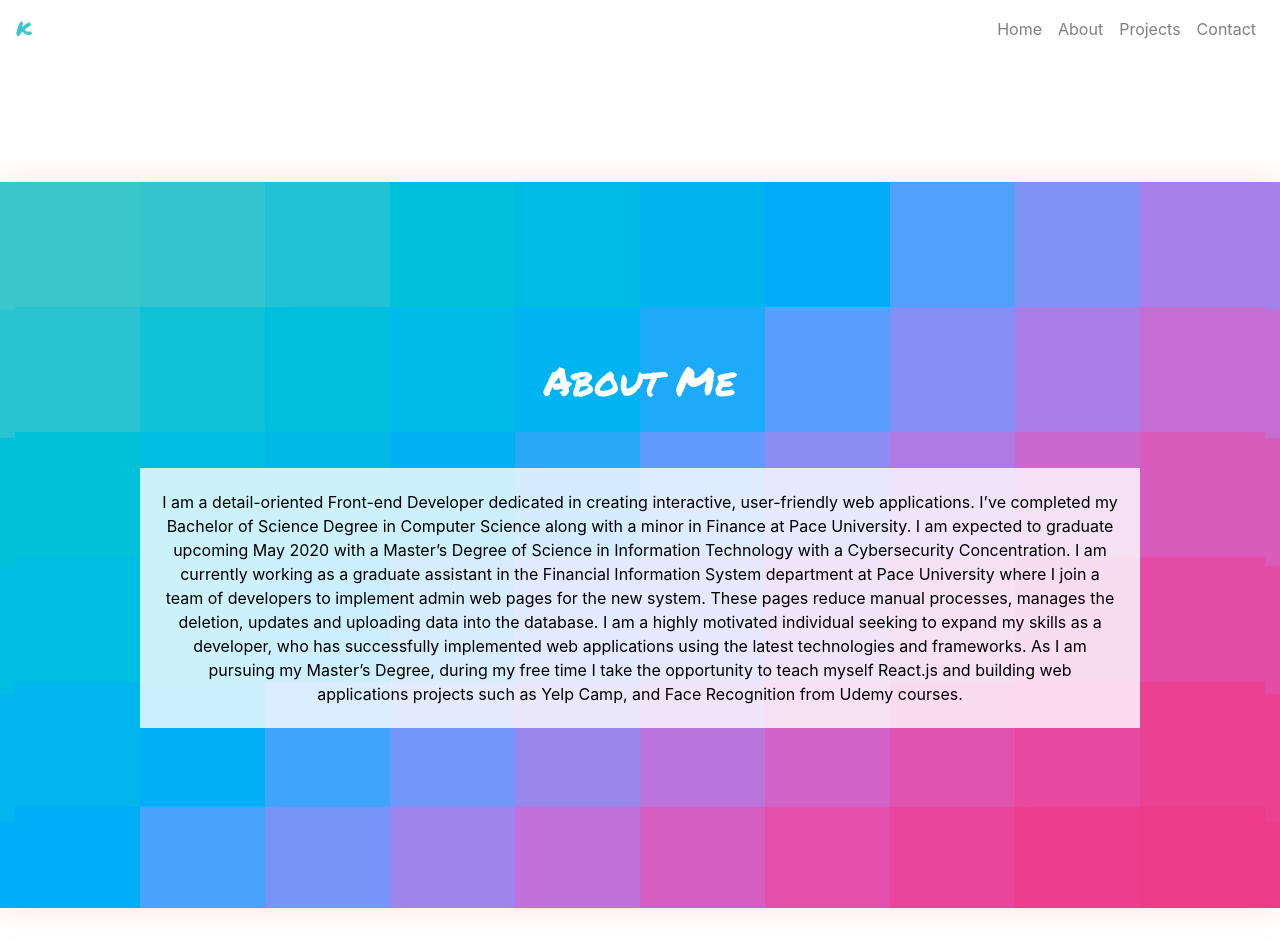
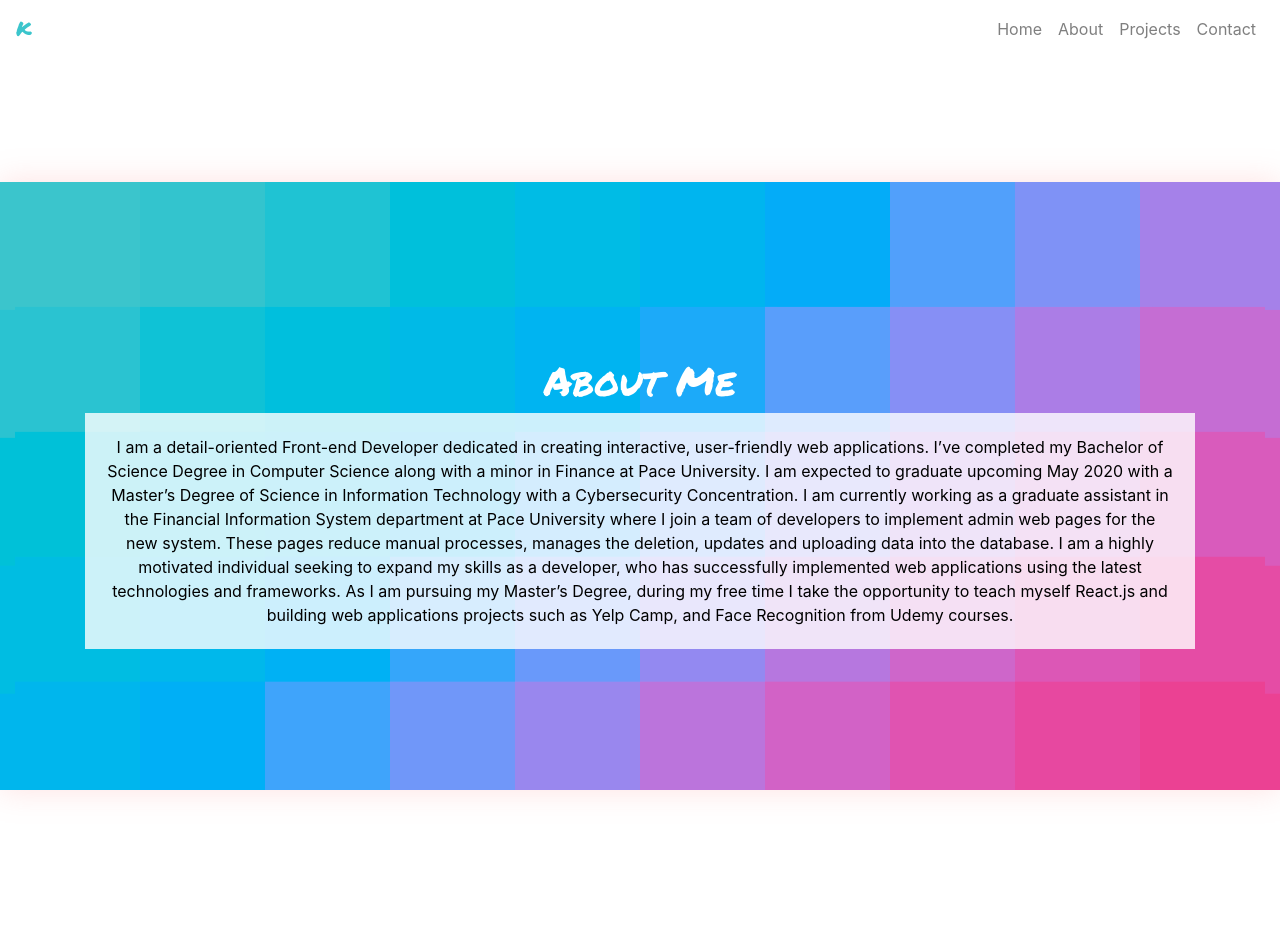
Before and after one commit to ksaini75/Portfolio_2020, a React (Create React App) app: page /About in a window 1280 px wide. Shown: the top 950 px of the page. Built offline with nearby package versions, Linux system fonts and the light colour scheme; a web font is replaced by a local one.

Commit message:
updating the styles for the About.js

```diff
--- a/src/Styles/About.css
+++ b/src/Styles/About.css
@@ -22,13 +22,7 @@ body{
    background-size: cover;
 }
 
-.aboutContainer{
-        /* margin: 5%; */
 
-
-
-
-}
 
 .aboutTitle{
         text-align: center;
@@ -39,7 +33,7 @@ body{
 
 }
 .aboutContent{
-        margin: 55px;
+
         color:black;
         text-align: center;
         background-color: rgba(255, 255, 255, 0.8);
--- a/src/components/About.js
+++ b/src/components/About.js
@@ -16,7 +16,7 @@ const About = () => (
   <Container>
   <h1 className ="aboutTitle">About Me</h1>
   <Row>
-  <Col lg={12} xs={12} >
+  <Col lg={12} >
   <p className = "aboutContent">
     I am a detail-oriented Front-end Developer dedicated in creating interactive, user-friendly web applications.
     I’ve completed my Bachelor of Science Degree in Computer Science along with a minor in Finance at Pace University.
```
